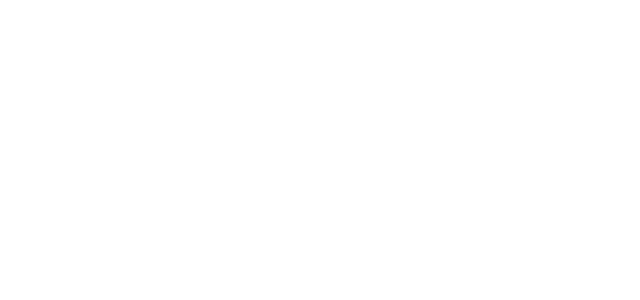
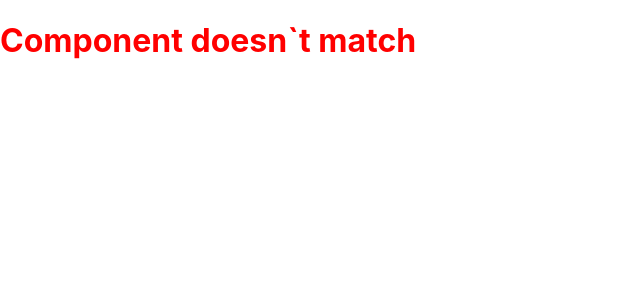
Before and after one commit to davidkachor/react-hooks-hw, a React (Create React App) app: page / in a window 1280 px wide. Shown: the top 300 px of the page, without its empty margins (0-640 px from the left). Built offline with nearby package versions, Linux system fonts and the light colour scheme.

Commit message:
Add useMatchMedia

```diff
--- a/src/App.tsx
+++ b/src/App.tsx
@@ -1,8 +1,10 @@
 import React from 'react';
+import SomeComponent from "./components/SomeComponent";
 
 function App() {
   return (
     <div>
+      <SomeComponent name='Peter'>HELLO</SomeComponent>
     </div>
   );
 }
--- /dev/null
+++ b/src/components/SomeComponent.tsx
@@ -0,0 +1,21 @@
+import React, { FunctionComponent, ReactNode } from 'react'
+import useMatchMedia from '../hooks/useMatchMedia'
+
+interface OwnProps {
+	children: ReactNode
+	name: string
+}
+
+type Props = OwnProps
+
+const SomeComponent: FunctionComponent<Props> = props => {
+	const isMatches = useMatchMedia('(max-width: 900px)')
+
+	return (
+		<h1 style={{ color: isMatches ? 'black' : 'red' }}>
+			{isMatches ? props.children : 'Component doesn`t match'}
+		</h1>
+	)
+}
+
+export default SomeComponent
--- /dev/null
+++ b/src/hooks/useMatchMedia.ts
@@ -0,0 +1,21 @@
+import { useState, useEffect, useCallback } from 'react'
+
+const useMatchMedia = (mediaQuery: string) => {
+    const [isMatches, setIsMatches] = useState(matchMedia(mediaQuery).matches)
+
+    const resizeHandler = useCallback(() => {
+        setIsMatches(matchMedia(mediaQuery).matches)
+    }, [mediaQuery])
+
+    useEffect(() => {
+        window.addEventListener('resize', resizeHandler)
+
+        return () => {
+            window.removeEventListener('resize', resizeHandler)
+        }
+    }, [resizeHandler])
+
+    return isMatches
+}
+
+export default useMatchMedia
```
